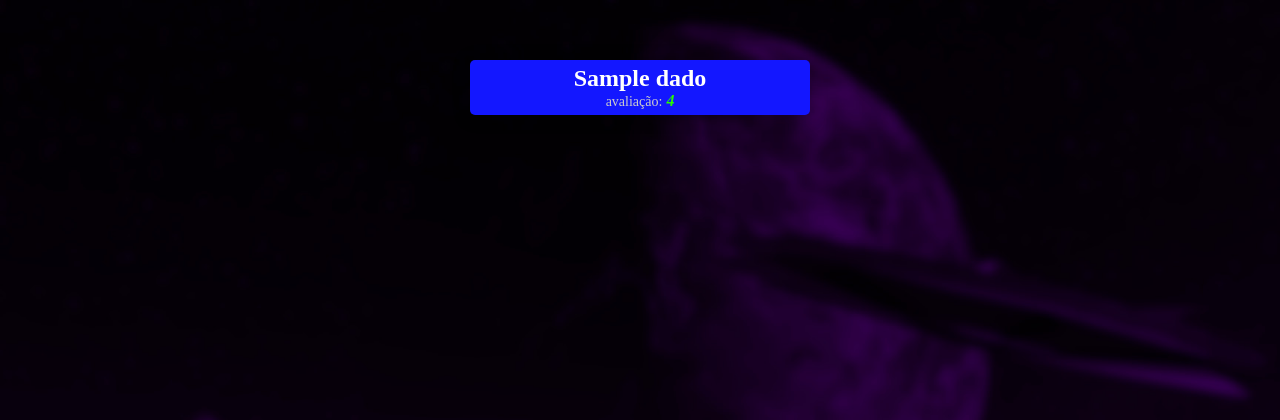
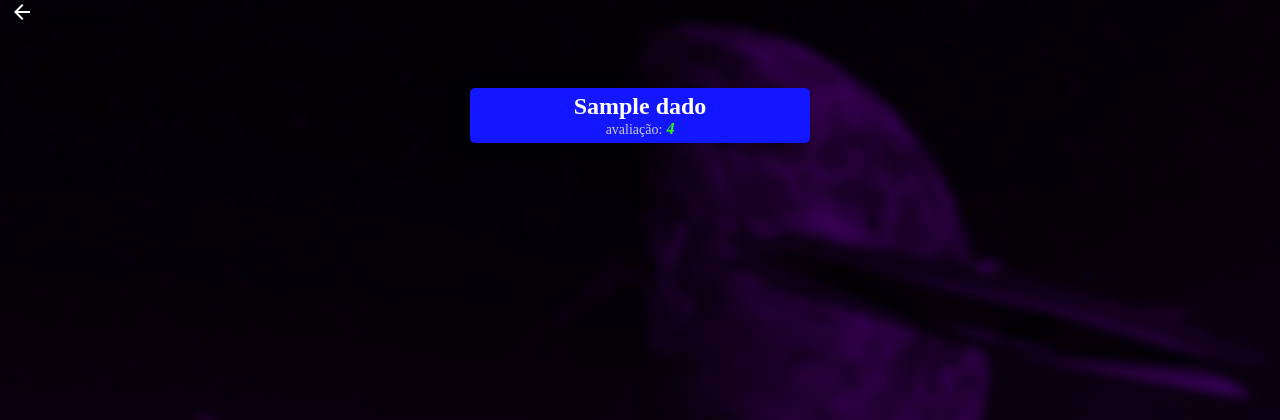
Before and after one commit to leonardobussi/crawlerFilms, a Node server app: template views/mais.ejs in a window 1280 px wide. Shown: the top 420 px of the page. Run offline with Node 20, Linux system fonts and the light colour scheme; the template is opened without the code that fills it: most values are stand-ins (such as "Sample title", 1, 10 or a date in 2020).

Commit message:
add o botao de voltar

```diff
--- a/public/css/style.css
+++ b/public/css/style.css
@@ -9,6 +9,15 @@ body{
     background-size: cover;
     background-position: center;
     background-attachment: fixed;
+}
+header{
+    padding: 0 0 0 10px;
+}
+header a {
+    color: #fff;
+}
+header a:hover {
+    opacity: 0.5;
 }
 .container {
     display: flex;
--- a/views/mais.ejs
+++ b/views/mais.ejs
@@ -4,10 +4,14 @@
     <meta charset="UTF-8">
     <meta name="viewport" content="width=device-width, initial-scale=1.0">
     <link rel="stylesheet" href="./css/style.css">
+    <link href="https://fonts.googleapis.com/icon?family=Material+Icons" rel="stylesheet">
     <title>spider maneiro</title>
 </head>
 <body>
-
+    <header class="header-top">
+        <a href="/"><i class="material-icons">arrow_back </i></a>
+        <span>Cond<i>System</i></span>
+    </header>
   <div class="container">
 
     <div class="box">
```
Also changed, not shown: views/index.ejs (line endings or trailing spaces).
